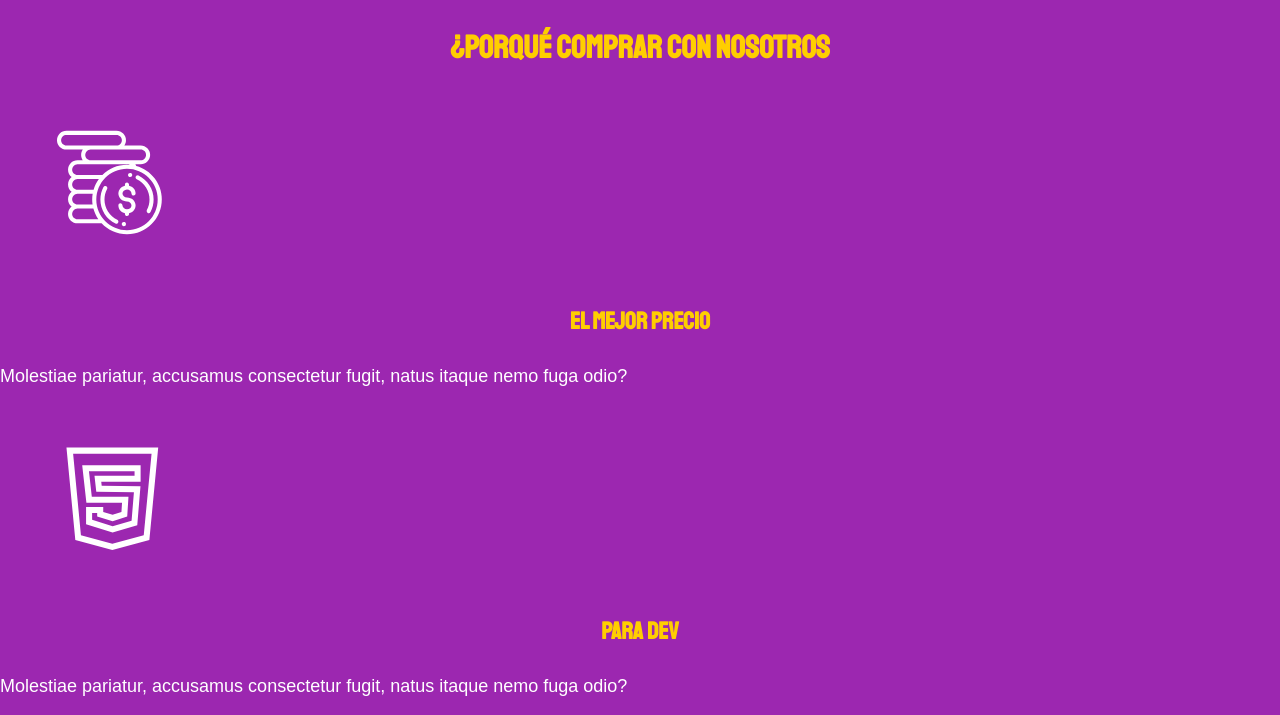
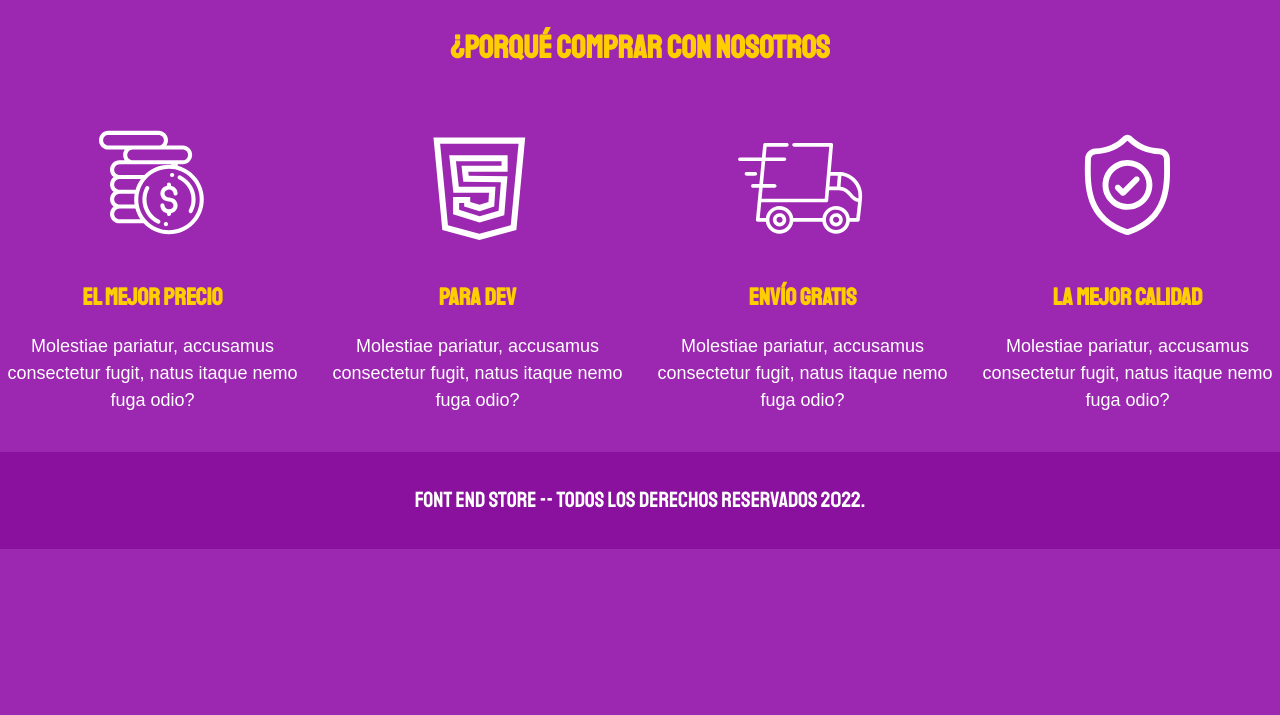
Before and after one commit to valdehitavictor/tienda_ropa_curso, a plain HTML site: page nosotros.html in a window 1280 px wide. Shown: the part 758-1473 px from the top of the page. After the commit the page ends 1307 px from the top, so only its background shows below. Drawn offline with Linux system fonts and the light colour scheme; a web font is replaced by a local one.

Commit message:
terminando css de nosotros

```diff
--- a/style/style.css
+++ b/style/style.css
@@ -159,3 +159,22 @@ width: 100%;
          grid-column: 2/3;
      }
 }
+.bloques{
+    display: grid;
+    grid-template-columns: repeat(2 , 1fr);
+    gap: 2rem;
+}
+@media (min-width:  768px) {
+     .bloques{
+        grid-template-columns: repeat(4 , 1fr);
+     }
+}
+.bloque{
+    text-align: center;
+}
+.bloque__titulo{
+    margin: 0;
+}
+.bloque__img{
+    width: 100%;
+}
```
